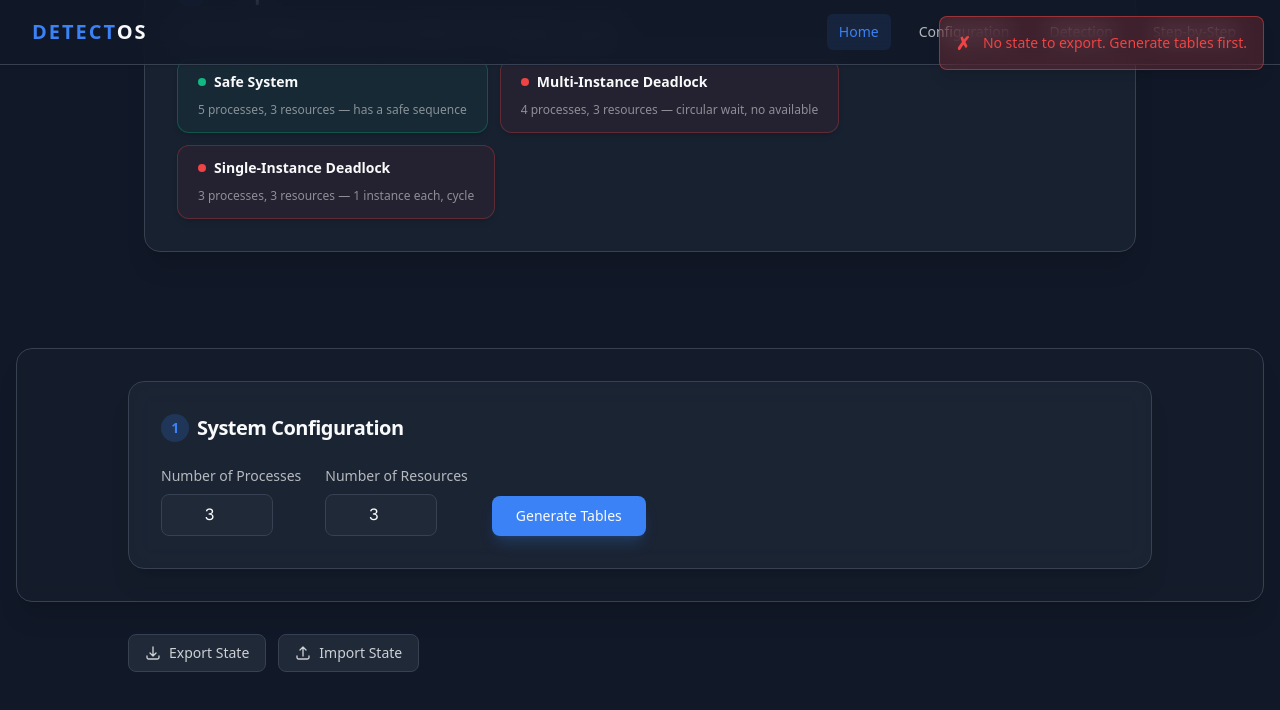
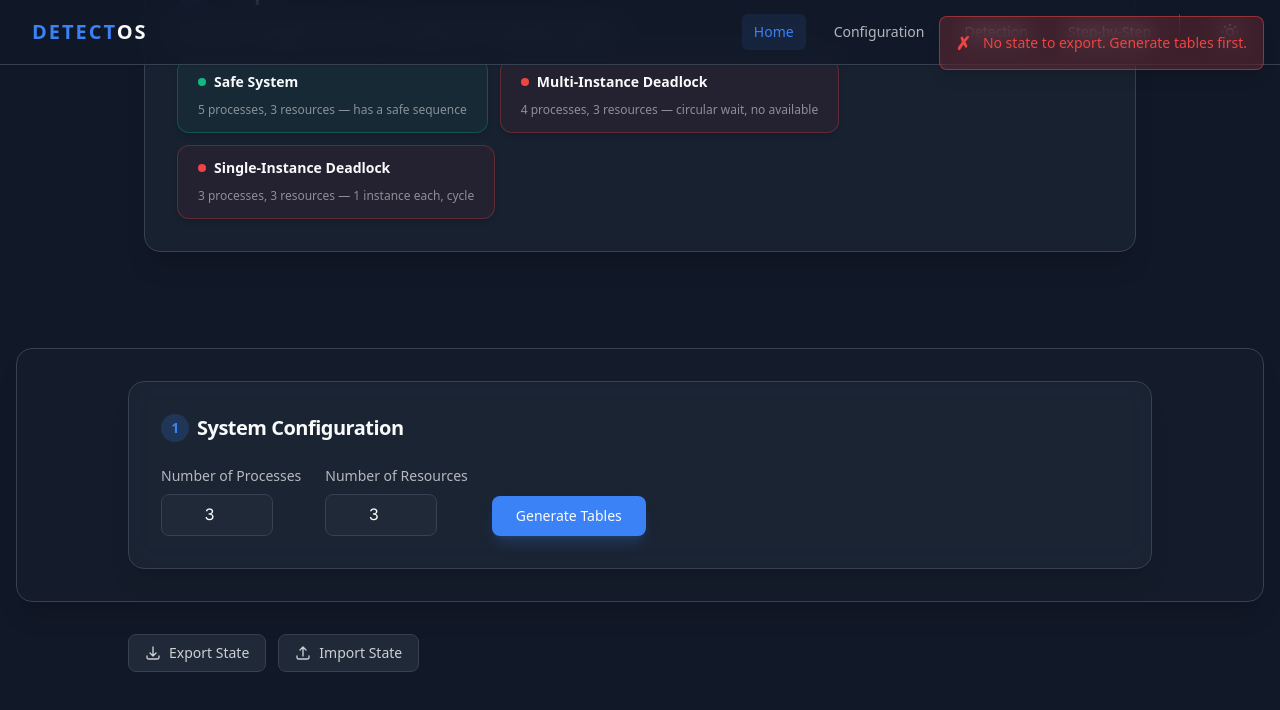
Before and after one commit to Amod-24/Deadlock-Detection-System, a Next.js app: page / in a window 1280 px wide. Both pictures are taken after a click on the button "Export State". Shown: the part 311-1021 px from the top of the page. Built offline with nearby package versions, Linux system fonts and the light colour scheme.

Commit message:
add dark/light theme and visual polish

```diff
--- a/src/app/globals.css
+++ b/src/app/globals.css
@@ -12,6 +12,20 @@
 
   --error: #ef4444;
   --success: #10b981;
+}
+
+[data-theme="light"] {
+  --background: #f8fafc;
+  --foreground: #0f172a;
+
+  --surface: #ffffff;
+  --surface-border: #e2e8f0;
+
+  --accent: #2563eb;
+  --accent-hover: #1d4ed8;
+
+  --error: #dc2626;
+  --success: #15803d;
 }
 
 @theme inline {
@@ -33,7 +47,8 @@ html {
 }
 
 body {
-  background: var(--background);
+  background: linear-gradient(135deg, var(--background) 0%, var(--surface) 100%);
+  background-attachment: fixed;
   color: var(--foreground);
   font-family: var(--font-sans), Arial, Helvetica, sans-serif;
   margin: 0;
@@ -64,3 +79,28 @@ body {
     transform: translateX(0);
   }
 }
+
+@keyframes fadeInUp {
+  from {
+    opacity: 0;
+    transform: translateY(20px);
+  }
+
+  to {
+    opacity: 1;
+    transform: translateY(0);
+  }
+}
+
+.animate-fade-in-up {
+  animation: fadeInUp 0.6s cubic-bezier(0.16, 1, 0.3, 1) forwards;
+}
+
+.btn-glow {
+  transition: all 0.3s ease;
+}
+
+.btn-glow:hover {
+  transform: translateY(-2px) scale(1.02);
+  box-shadow: 0 0 15px var(--color-accent);
+}
--- a/src/app/page.tsx
+++ b/src/app/page.tsx
@@ -14,6 +14,7 @@ import ImportExport from "@/components/ImportExport";
 import SimulateRequest from "@/components/SimulateRequest";
 import Toast from "@/components/Toast";
 import Navbar from "@/components/Navbar";
+import FadeInSection from "@/components/FadeInSection";
 import { useToast } from "@/hooks/useToast";
 
 export default function Home() {
@@ -83,22 +84,25 @@ export default function Home() {
       <Navbar />
 
       {/* ── Hero header & Scenarios ─────────────────────────── */}
+      <FadeInSection>
         <section id="home" className="pt-16 pb-12 max-w-7xl mx-auto space-y-10">
           <header className="text-center space-y-3 px-4">
-          <h1 className="text-4xl md:text-5xl font-bold tracking-tight text-accent">
+            <h1 className="text-4xl md:text-5xl font-bold tracking-tight text-accent animate-fade-in-up">
               Deadlock Detection System
             </h1>
-          <p className="text-lg md:text-xl text-foreground/60 font-light">
+            <p className="text-lg md:text-xl text-foreground/60 font-light animate-fade-in-up" style={{ animationDelay: "100ms" }}>
               OS Mini Project — Resource Allocation Graph &amp; Deadlock Detection
             </p>
           </header>
 
-        <div className="px-4 max-w-5xl mx-auto">
+          <div className="px-4 max-w-5xl mx-auto animate-fade-in-up" style={{ animationDelay: "200ms" }}>
             <SampleLoader onLoad={handleLoadScenario} />
           </div>
         </section>
+      </FadeInSection>
 
       {/* ── Config form (top) ───────────────────────────────── */}
+      <FadeInSection delay="100ms">
         <section id="config" className="py-12 px-4 max-w-7xl mx-auto space-y-8">
           <div className="bg-surface/30 backdrop-blur-sm border border-surface-border rounded-2xl p-6 md:p-8 shadow-xl">
             <ConfigForm
@@ -119,10 +123,12 @@ export default function Home() {
             />
           </div>
         </section>
+      </FadeInSection>
 
       {/* ── Detection Results ───────────────────────────────── */}
       {detectionResult && systemState && (
-        <section id="detection" className="py-12 px-4 max-w-7xl mx-auto space-y-10 animate-[fadeSlideIn_0.4s_ease-out]">
+        <FadeInSection>
+          <section id="detection" className="py-12 px-4 max-w-7xl mx-auto space-y-10">
             {/* Section heading */}
             <div className="flex items-center gap-3 w-full max-w-5xl mx-auto">
               <div className="h-px flex-1 bg-surface-border" />
@@ -177,13 +183,16 @@ export default function Home() {
 
             {/* Step By Step Visualization */}
             {steps && steps.length > 0 && (
-            <section id="step-by-step" className="pt-16 pb-12 animate-[fadeSlideIn_0.4s_ease-out_0.2s] fill-mode-both">
+              <FadeInSection delay="100ms">
+                <section id="step-by-step" className="pt-16 pb-12">
                   <div className="bg-surface/30 backdrop-blur-sm border border-surface-border rounded-2xl p-6 md:p-8 shadow-xl">
                     <StepByStep steps={steps} onStepChange={handleStepChange} />
                   </div>
                 </section>
+              </FadeInSection>
             )}
           </section>
+        </FadeInSection>
       )}
 
       {/* ── Footer spacer ───────────────────────────────────── */}
--- a/src/components/ConfigForm.tsx
+++ b/src/components/ConfigForm.tsx
@@ -203,7 +203,7 @@ export default function ConfigForm({ onDetect, onReset, hasResult, externalState
                         id="generateTablesBtn"
                         onClick={handleGenerateTables}
                         className="px-6 py-2.5 rounded-lg bg-accent hover:bg-accent-hover text-foreground font-medium text-sm
-                       transition-all active:scale-95 shadow-lg shadow-accent/20 cursor-pointer"
+                       transition-all active:scale-95 shadow-lg shadow-accent/20 cursor-pointer btn-glow"
                     >
                         Generate Tables
                     </button>
@@ -287,7 +287,7 @@ export default function ConfigForm({ onDetect, onReset, hasResult, externalState
                             onClick={handleDetect}
                             className="px-8 py-3 rounded-lg bg-accent hover:bg-accent-hover text-foreground font-semibold text-base
                          transition-all active:scale-95 shadow-lg shadow-accent/25 cursor-pointer
-                         flex items-center gap-2"
+                         flex items-center gap-2 btn-glow"
                         >
                             <svg xmlns="http://www.w3.org/2000/svg" fill="none" viewBox="0 0 24 24" strokeWidth={2} stroke="currentColor" className="w-5 h-5">
                                 <path strokeLinecap="round" strokeLinejoin="round" d="M21 21l-5.197-5.197m0 0A7.5 7.5 0 105.196 5.196a7.5 7.5 0 0010.607 10.607z" />
--- /dev/null
+++ b/src/components/FadeInSection.tsx
@@ -0,0 +1,50 @@
+"use client";
+
+import { useEffect, useRef, useState, ReactNode } from "react";
+
+interface FadeInSectionProps {
+    children: ReactNode;
+    delay?: string;
+}
+
+export default function FadeInSection({ children, delay = "0s" }: FadeInSectionProps) {
+    const [isVisible, setVisible] = useState(false);
+    const domRef = useRef<HTMLDivElement>(null);
+
+    useEffect(() => {
+        const observer = new IntersectionObserver(
+            (entries) => {
+                // Use forEach since there is only one element observed here
+                entries.forEach((entry) => {
+                    if (entry.isIntersecting) {
+                        setVisible(true);
+                        // Optional: Unobserve after it becomes visible to only animate once
+                        if (domRef.current) {
+                            observer.unobserve(domRef.current);
+                        }
+                    }
+                });
+            },
+            { threshold: 0.1, rootMargin: "0px 0px -50px 0px" }
+        );
+
+        if (domRef.current) {
+            observer.observe(domRef.current);
+        }
+
+        return () => {
+            if (domRef.current) observer.unobserve(domRef.current);
+        };
+    }, []);
+
+    return (
+        <div
+            ref={domRef}
+            className={`transition-all duration-700 ease-out fill-mode-both ${isVisible ? "opacity-100 translate-y-0" : "opacity-0 translate-y-10"
+                }`}
+            style={{ transitionDelay: delay }}
+        >
+            {children}
+        </div>
+    );
+}
--- a/src/components/Navbar.tsx
+++ b/src/components/Navbar.tsx
@@ -1,6 +1,7 @@
 "use client";
 
 import { useState, useEffect } from "react";
+import ThemeToggle from "./ThemeToggle";
 
 const navLinks = [
     { name: "Home", href: "#home" },
@@ -48,29 +49,33 @@ export default function Navbar() {
                     </div>
 
                     {/* Desktop Nav */}
-                    <div className="hidden md:block">
+                    <div className="hidden md:flex items-center">
                         <div className="ml-10 flex items-baseline space-x-4">
                             {navLinks.map((link) => (
                                 <a
                                     key={link.name}
                                     href={link.href}
                                     className={`px-3 py-2 rounded-md text-sm font-medium transition-colors ${activeHash === link.href
-                                            ? "bg-accent/10 text-accent"
-                                            : "text-foreground/70 hover:bg-surface hover:text-foreground"
+                                        ? "bg-accent/10 text-accent"
+                                        : "text-foreground/70 hover:bg-surface hover:text-foreground"
                                         }`}
                                 >
                                     {link.name}
                                 </a>
                             ))}
                         </div>
+                        <div className="ml-4 pl-4 border-l border-surface-border">
+                            <ThemeToggle />
+                        </div>
                     </div>
 
                     {/* Mobile Nav Toggle */}
-                    <div className="md:hidden">
+                    <div className="flex items-center md:hidden gap-1">
+                        <ThemeToggle />
                         <button
                             onClick={() => setIsOpen(!isOpen)}
                             type="button"
-                            className="inline-flex items-center justify-center p-2 rounded-md text-foreground/70 hover:text-foreground hover:bg-surface focus:outline-none focus:ring-2 focus:ring-inset focus:ring-accent"
+                            className="inline-flex items-center justify-center p-2 rounded-md text-foreground/70 hover:text-foreground hover:bg-surface focus:outline-none focus:ring-2 focus:ring-inset focus:ring-accent ml-2"
                             aria-controls="mobile-menu"
                             aria-expanded={isOpen}
                         >
@@ -99,8 +104,8 @@ export default function Navbar() {
                                 href={link.href}
                                 onClick={() => setIsOpen(false)}
                                 className={`block px-3 py-2 rounded-md text-base font-medium ${activeHash === link.href
-                                        ? "bg-accent/10 text-accent"
-                                        : "text-foreground/70 hover:bg-surface hover:text-foreground"
+                                    ? "bg-accent/10 text-accent"
+                                    : "text-foreground/70 hover:bg-surface hover:text-foreground"
                                     }`}
                             >
                                 {link.name}
--- /dev/null
+++ b/src/components/ThemeToggle.tsx
@@ -0,0 +1,47 @@
+"use client";
+
+import { useEffect, useState } from "react";
+
+export default function ThemeToggle() {
+    const [theme, setTheme] = useState<"dark" | "light">("dark");
+
+    useEffect(() => {
+        // Init theme from localStorage or document default
+        const savedTheme = localStorage.getItem("theme") as "dark" | "light" | null;
+        if (savedTheme) {
+            setTheme(savedTheme);
+            document.documentElement.setAttribute("data-theme", savedTheme);
+        } else {
+            // Default to dark
+            document.documentElement.setAttribute("data-theme", "dark");
+        }
+    }, []);
+
+    const toggleTheme = () => {
+        const newTheme = theme === "dark" ? "light" : "dark";
+        setTheme(newTheme);
+        document.documentElement.setAttribute("data-theme", newTheme);
+        localStorage.setItem("theme", newTheme);
+    };
+
+    return (
+        <button
+            onClick={toggleTheme}
+            className="p-2 rounded-full text-foreground/70 hover:text-foreground hover:bg-surface focus:outline-none transition-colors ml-4"
+            aria-label="Toggle theme"
+            title={`Switch to ${theme === "dark" ? "light" : "dark"} mode`}
+        >
+            {theme === "dark" ? (
+                // Sun icon for dark mode (to switch to light)
+                <svg className="w-5 h-5 flex-shrink-0" fill="none" viewBox="0 0 24 24" stroke="currentColor">
+                    <path strokeLinecap="round" strokeLinejoin="round" strokeWidth={2} d="M12 3v1m0 16v1m9-9h-1M4 12H3m15.364 6.364l-.707-.707M6.343 6.343l-.707-.707m12.728 0l-.707.707M6.343 17.657l-.707.707M16 12a4 4 0 11-8 0 4 4 0 018 0z" />
+                </svg>
+            ) : (
+                // Moon icon for light mode (to switch to dark)
+                <svg className="w-5 h-5 flex-shrink-0" fill="none" viewBox="0 0 24 24" stroke="currentColor">
+                    <path strokeLinecap="round" strokeLinejoin="round" strokeWidth={2} d="M20.354 15.354A9 9 0 018.646 3.646 9.003 9.003 0 0012 21a9.003 9.003 0 008.354-5.646z" />
+                </svg>
+            )}
+        </button>
+    );
+}
```
Lines whose indentation alone changed are shown as unchanged.
